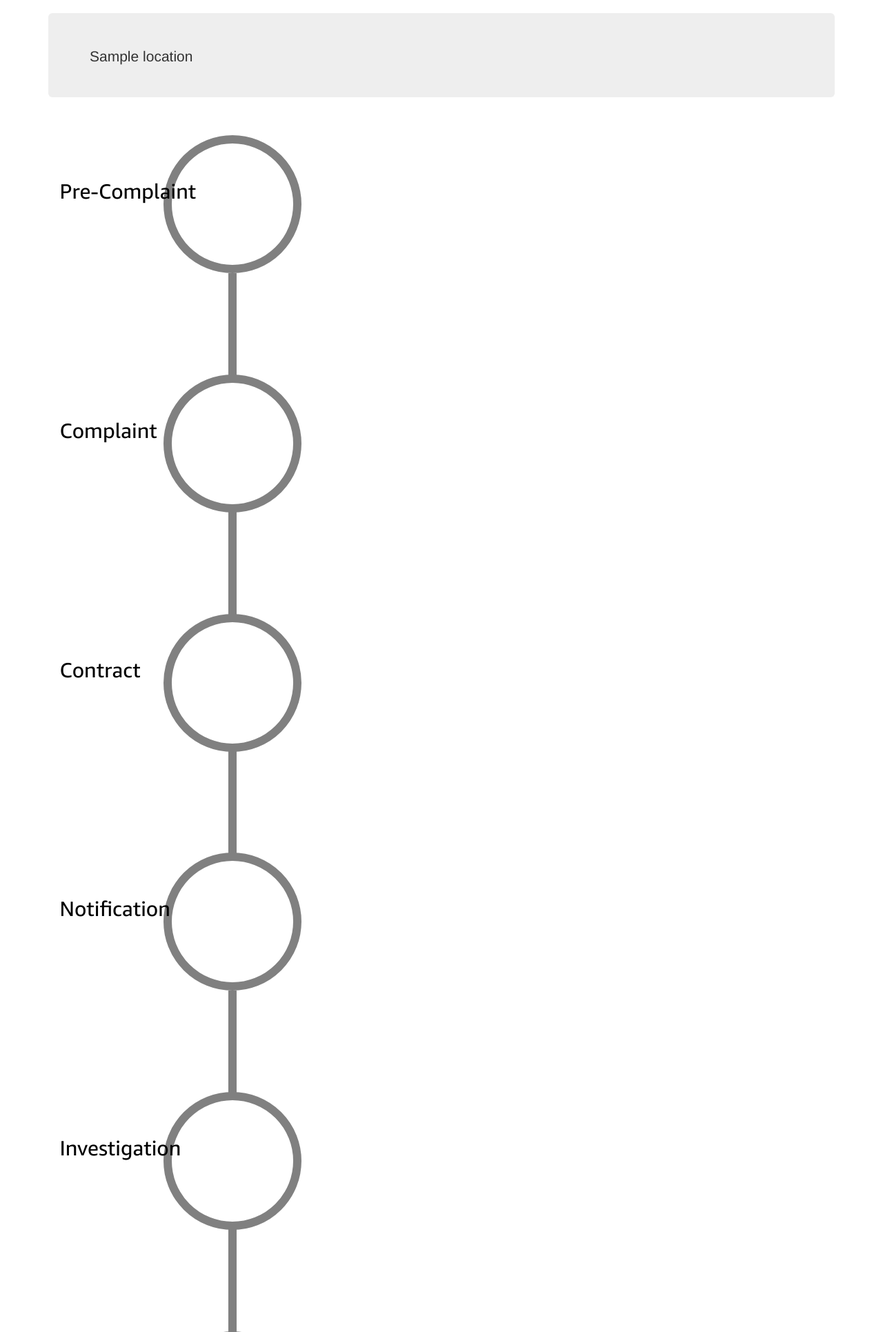
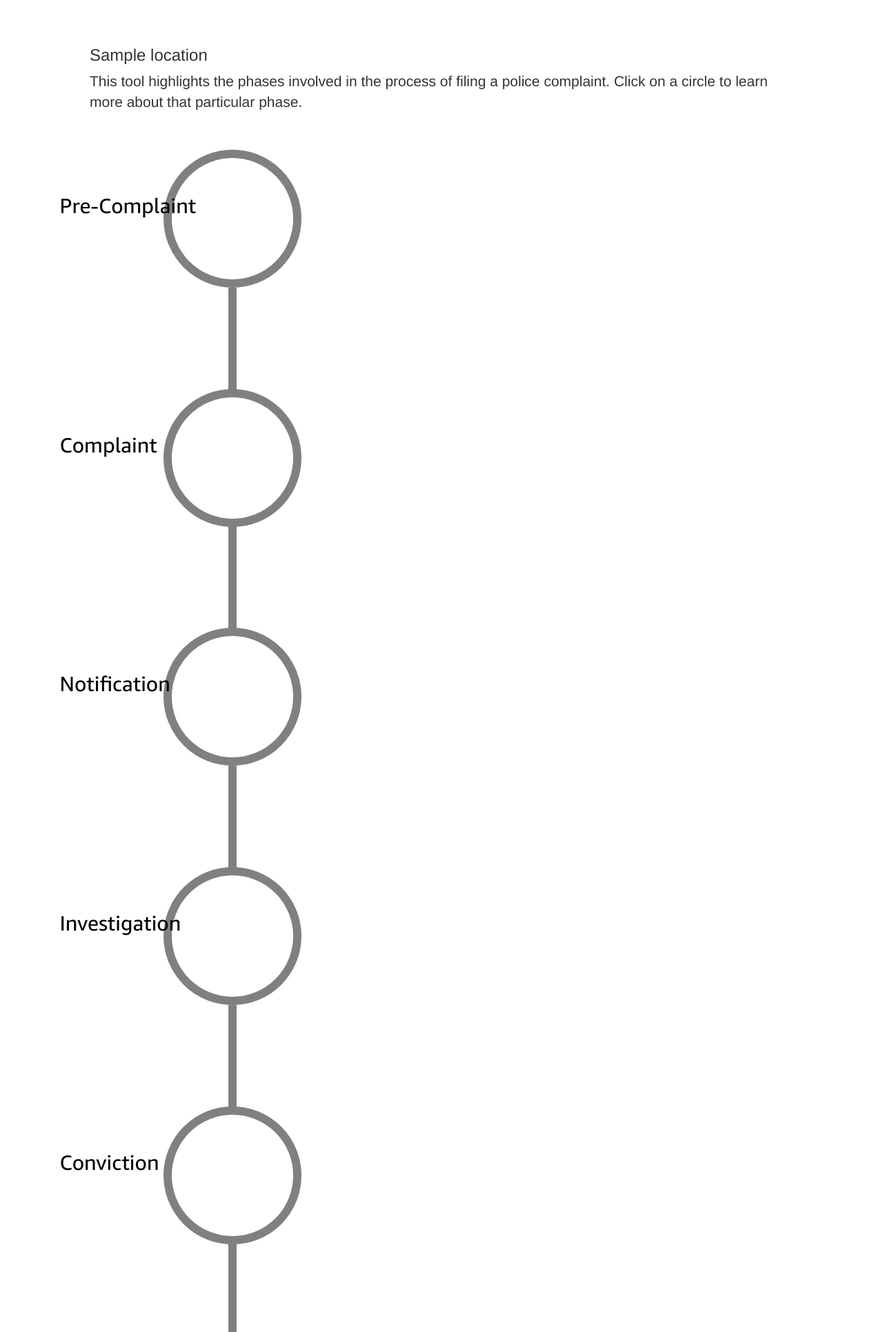
Before and after one commit to CAASI-G2A/g2a-website, a Django app: page /complaint/1 in a window 1280 px wide. Shown: the part 51-1982 px from the top of the page at 69% size. Run offline with Django 3.2, Linux system fonts and the light colour scheme; tables that the repository leaves empty hold one stand-in row (values such as "Sample post"); some libraries are stand-ins or nearby versions.

Commit message:
Update complaint.html

```diff
--- a/PPUC/app/templates/app/complaint.html
+++ b/PPUC/app/templates/app/complaint.html
@@ -2,8 +2,9 @@
 {% load static %}
 {% block content %}
 <div class="container-fluid">
-    <div class="jumbotron" style="padding-bottom:25px;">
-        <p class="lead">{{location.name}}</p>
+    <div class="jumbotron" style="background-color:white;padding-bottom:0px;">
+        <h3>{{location.name}}</h3>
+        <p class="lead">This tool highlights the phases involved in the process of filing a police complaint. Click on a circle to learn more about that particular phase.</p>
     </div>
     <div class="row">
         <div class="col-md-6">
@@ -19,12 +20,6 @@
                 <div class="test">Complaint</div>
             </div>
             <div class="v1"></div>
-            <!-- Contract Circle-->
-            <div class="circle">
-                <div class="circle" onclick="showContractSearch()"></div>
-                <div class="test">Contract</div>
-            </div>
-            <div class="v1"></div>
             <!-- Notification Circle-->
             <div class="circle">
                 <div class="circle" onclick="showCategory('Notification')"></div>
@@ -35,6 +30,12 @@
             <div class="circle">
                 <div class="circle" onclick="showCategory('Investigation')"></div>
                 <div class="test">Investigation</div>
+            </div>
+            <div class="v1"></div>
+            <!-- Conviction Circle-->
+            <div class="circle">
+                <div class="circle" onclick="showCategory('Conviction')"></div>
+                <div class="test">Conviction</div>
             </div>
             <div class="v1"></div>
             <!-- Result Circle-->
@@ -51,7 +52,8 @@
                     <h3 class="panel-title">What is a complaint?</h3>
                   </div>
                   <div class="panel-body">
-                      <p>A complaint is... </p>
+                      <p>PHASE 0: PRE-COMPLAINT</p>
+                      <p class="lead">If you are stopped by a police officer, the Pre-Complaint document below can help guide you on what you should do and what your rights are in that situation.</p>
                   </div>
                   <div class="panel-footer">
                       <a href="{% static 'app/Pre-Complaint/PittsburghPreComplaint.pdf' %}">Pre-Complaint</a>
@@ -63,6 +65,15 @@
         <div class="col-md-6" id="complaintPanel" style="display:none; position:sticky; top: 0;">
             <div class="Qs">
                 <div class="panel panel-primary">
+                  <div class="panel-heading">
+                    <h3 class="panel-title">Process for filing a complaint</h3>
+                  </div>
+                  <div class="panel-body">
+                      <p>PHASE 1: COMPLAINT</p>
+                      <p class="lead">In the complaint phase a citizen formally files a complaint against a police officer for misconduct.</p>
+                      <p>CONDITIONS TO PROCEED TO THE NEXT PHASE:</p>
+                      <p class="lead">Complaints must be files within a certain timeframe of the alleged event, typically within a year.</p>
+                  </div>
                   <div class="panel-heading">
                     <h3 class="panel-title">Questions</h3>
                   </div>
@@ -107,6 +118,15 @@
             <div class="Qs">
                 <div class="panel panel-primary">
                   <div class="panel-heading">
+                    <h3 class="panel-title">Process for filing a complaint</h3>
+                  </div>
+                  <div class="panel-body">
+                      <p>PHASE 2: NOTIFICATION</p>
+                      <p class="lead">In the notification phase the police officer who is being accused will be notified that they are under investigation, as well as anyone associated with them or who may have been a witness.</p>
+                      <p>CONDITIONS TO PROCEED TO THE NEXT PHASE:</p>
+                      <p class="lead">The accused officer and those associated with them, as well as their legal representation, must be notified within a specific timeframe which is typically a matter of days. <br>(e.g. 10-30 days)</p>
+                  </div>
+                  <div class="panel-heading">
                     <h3 class="panel-title">Questions</h3>
                   </div>
                   <div class="list-group">
@@ -127,6 +147,16 @@
             <div class="Qs">
                 <div class="panel panel-primary">
                   <div class="panel-heading">
+                    <h3 class="panel-title">Process for filing a complaint</h3>
+                  </div>
+                  <div class="panel-body">
+                      <p>PHASE 3: INVESTIGATION</p>
+                      <p class="lead">In the investigation phase the accused police officer and those associated are given the documents of the actual complaint. The police officer will then be called to respond to the allegations.</p>
+                      <p class="lead">The information they are given at this step may include the citizen's name and the details of when they were arrested.</p>
+                      <p>CONDITIONS TO PROCEED TO THE NEXT PHASE:</p>
+                      <p class="lead">The investigation must be completed within an agreed timeframe, typically a series of months. All procedures and protocols during the investigation must be followed without any violations.</p>
+                  </div>
+                  <div class="panel-heading">
                     <h3 class="panel-title">Questions</h3>
                   </div>
                   <div class="list-group">
@@ -137,6 +167,26 @@
                         {% endfor %}
                   </div>
                     <div class="panel-body" id="InvestigationAnswer">
+                        Answer:
+                    </div>
+                </div>
+            </div>
+        </div>
+        <!-- Conviction Panel-->
+        <div class="col-md-6" id="convictionPanel" style="display:none; position:sticky; top: 0;">
+            <div class="Qs">
+                <div class="panel panel-primary">
+                  <div class="panel-heading">
+                    <h3 class="panel-title">Questions</h3>
+                  </div>
+                  <div class="list-group">
+                        {% for q in questions %}
+                            {% if q.category == 'Conviction' %}
+                                <a href="#" class="list-group-item" onclick='setAnswer("{{q.a}}","{{q.category}}")'>{{q.q}}</a>
+                            {% endif %}
+                        {% endfor %}
+                  </div>
+                    <div class="panel-body" id="ConvictionAnswer">
                         Answer:
                     </div>
                 </div>
```
